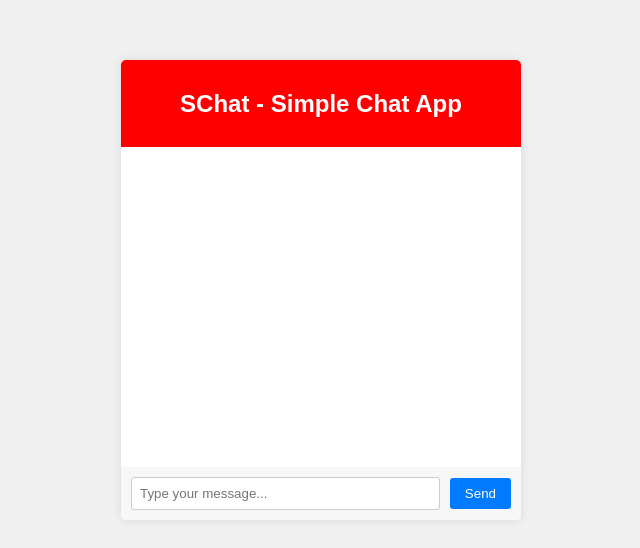
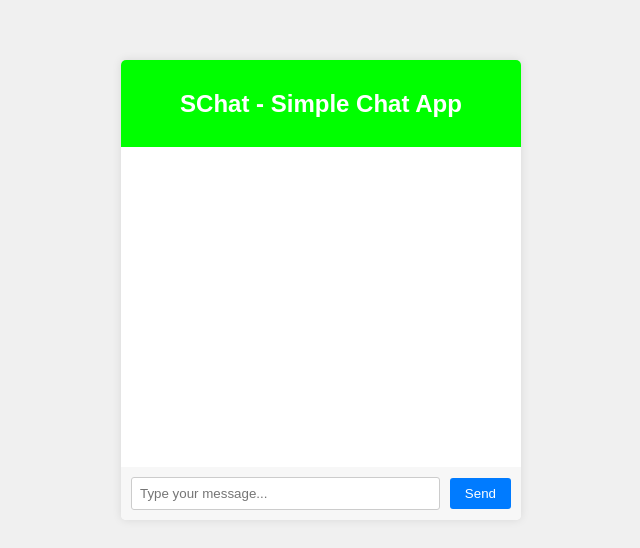
Before and after one commit to Shahid-Habibi714/SChat, a plain HTML site: page index.html in a window 1280 px wide. Shown: the part 110-658 px from the top of the page, without its empty margins (319-959 px from the left). Drawn offline with Linux system fonts and the light colour scheme.

Commit message:
Update index.html

```diff
--- a/index.html
+++ b/index.html
@@ -25,7 +25,7 @@
   }
 
   .chat-header {
-    background-color: #ff0000; /* 007bff */
+    background-color: #00ff00; /* 007bff */
     color: #fff;
     padding: 10px;
     text-align: center;
```
